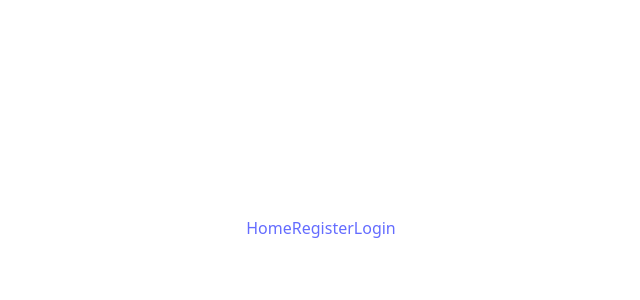
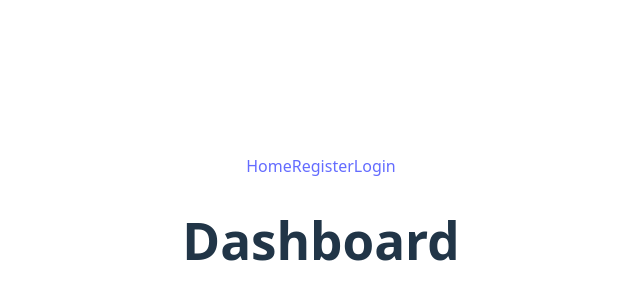
Before and after one commit to newcodesubed/auth-mern, a React (Vite) app in the folder client/: page /dashboard in a window 1280 px wide. Before the commit this address had no page. Shown: the part 172-472 px from the top of the page, without its empty margins (319-959 px from the left). Built offline with nearby package versions, Linux system fonts and the light colour scheme; no server answers.

Commit message:
used context to pass data and  load the data to  dashboard

```diff
--- a/client/src/App.jsx
+++ b/client/src/App.jsx
@@ -8,21 +8,24 @@ import Login from "./pages/Login";
 //for connecting backend route to frontend
 import axios from "axios";
 import { Toaster } from "react-hot-toast";
+import { UserContextProvider } from "../context/userContext";
+import Dashboard from "./pages/Dashboard";
 
 axios.defaults.baseURL = "http://localhost:8000";
 axios.defaults.withCredentials = true;
 
 function App() {
   return (
-    <>
+    <UserContextProvider>
       <Navbar />
       <Toaster position="bottom-right" toastOptions={{ duration: 2000 }} />
       <Routes>
         <Route path="/" element={<Home />} />
         <Route path="/register" element={<Register />} />
         <Route path="/login" element={<Login />} />
+        <Route path="/dashboard" element={<Dashboard />} />
       </Routes>
-    </>
+    </UserContextProvider>
   );
 }
 
--- /dev/null
+++ b/client/src/pages/Dashboard.jsx
@@ -0,0 +1,14 @@
+import { useContext } from "react";
+import { UserContext } from "../../context/userContext";
+
+function Dashboard() {
+  const { user } = useContext(UserContext);
+  return (
+    <div>
+      <h1>Dashboard</h1>
+      {!!user && <h2>hi {user.name}</h2>}
+    </div>
+  );
+}
+
+export default Dashboard;
--- a/client/src/pages/Login.jsx
+++ b/client/src/pages/Login.jsx
@@ -20,7 +20,7 @@ function Login() {
         toast.error(data.error);
       } else {
         setData({});
-        navigate("/");
+        navigate("/dashboard");
       }
     } catch (error) {
       console.log(error);
```
Also changed, not shown: 1 other file (tests, documents, lock files or other folders).
